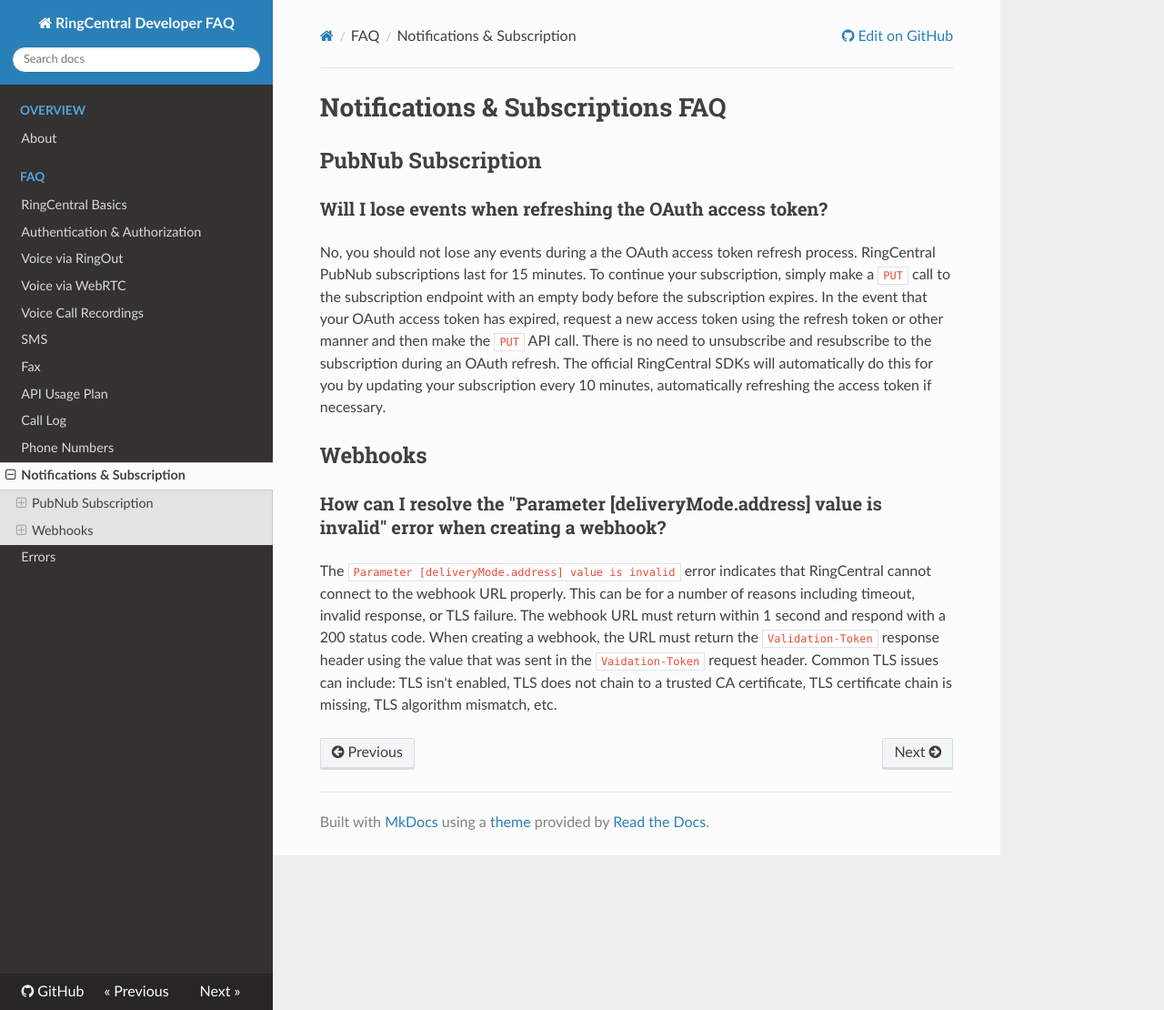
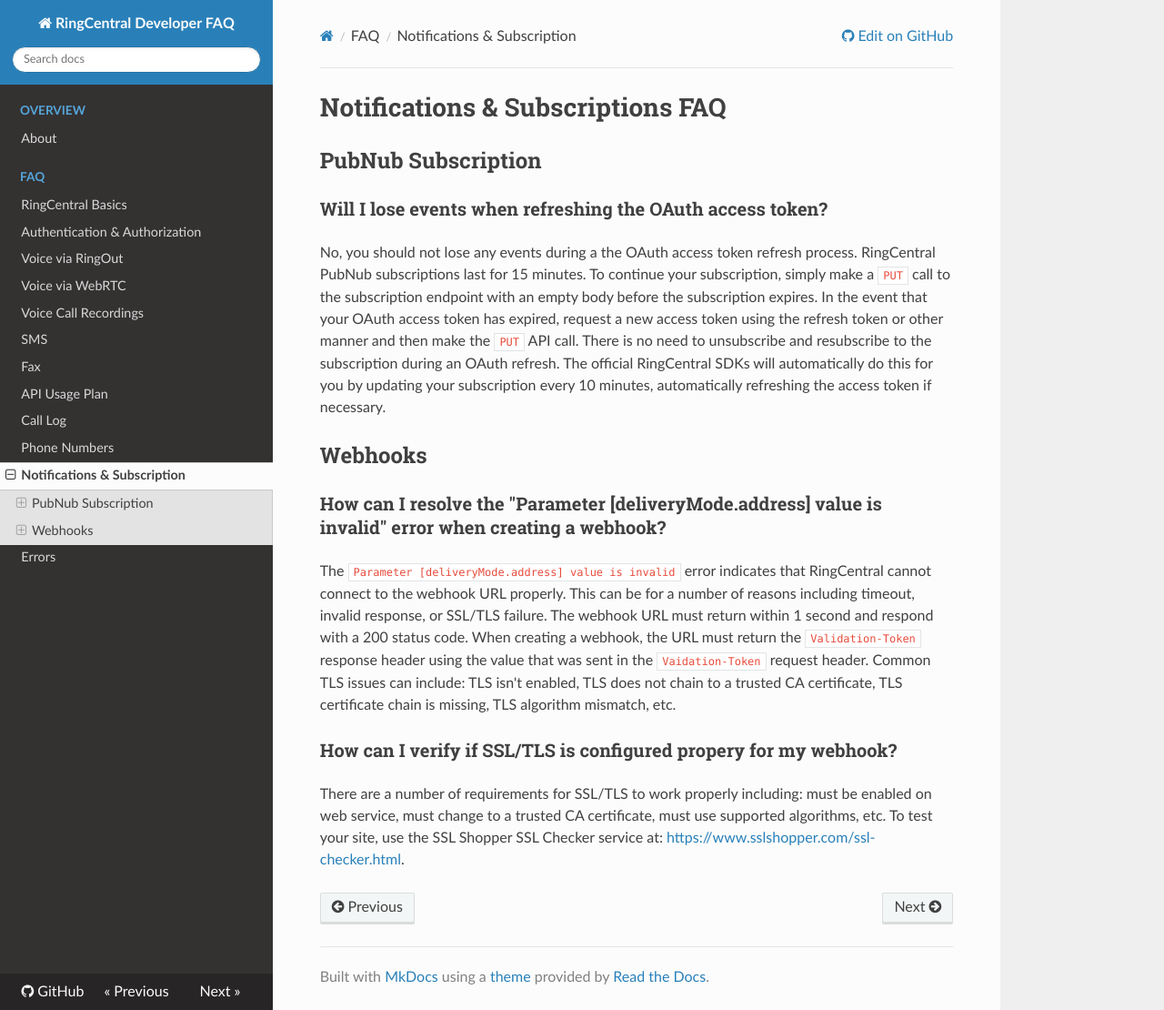
Before and after one commit to ringcentral/ringcentral-faq, an MkDocs documentation site: the page built from docs/notifications_subscriptions.md, in a window 1280 px wide and 1110 px high. Shown: the whole window at 91% size. Built offline with MkDocs 1.6.1, drawn with Linux system fonts in a browser that asks for light colours; nearby versions of some CDN libraries; old or Windows-style settings are respelled for this version of MkDocs.

Commit message:
add SSL Checker Q&A

```diff
--- a/docs/notifications_subscriptions.md
+++ b/docs/notifications_subscriptions.md
@@ -10,4 +10,8 @@
 
 ### How can I resolve the "Parameter [deliveryMode.address] value is invalid" error when creating a webhook?
 
-The `Parameter [deliveryMode.address] value is invalid` error indicates that RingCentral cannot connect to the webhook URL properly. This can be for a number of reasons including timeout, invalid response, or TLS failure. The webhook URL must return within 1 second and respond with a 200 status code. When creating a webhook, the URL must return the `Validation-Token` response header using the value that was sent in the `Vaidation-Token` request header. Common TLS issues can include: TLS isn't enabled, TLS does not chain to a trusted CA certificate, TLS certificate chain is missing, TLS algorithm mismatch, etc.
+The `Parameter [deliveryMode.address] value is invalid` error indicates that RingCentral cannot connect to the webhook URL properly. This can be for a number of reasons including timeout, invalid response, or SSL/TLS failure. The webhook URL must return within 1 second and respond with a 200 status code. When creating a webhook, the URL must return the `Validation-Token` response header using the value that was sent in the `Vaidation-Token` request header. Common TLS issues can include: TLS isn't enabled, TLS does not chain to a trusted CA certificate, TLS certificate chain is missing, TLS algorithm mismatch, etc.
+
+### How can I verify if SSL/TLS is configured propery for my webhook?
+
+There are a number of requirements for SSL/TLS to work properly including: must be enabled on web service, must change to a trusted CA certificate, must use supported algorithms, etc. To test your site, use the SSL Shopper SSL Checker service at: [https://www.sslshopper.com/ssl-checker.html](https://www.sslshopper.com/ssl-checker.html).
```
